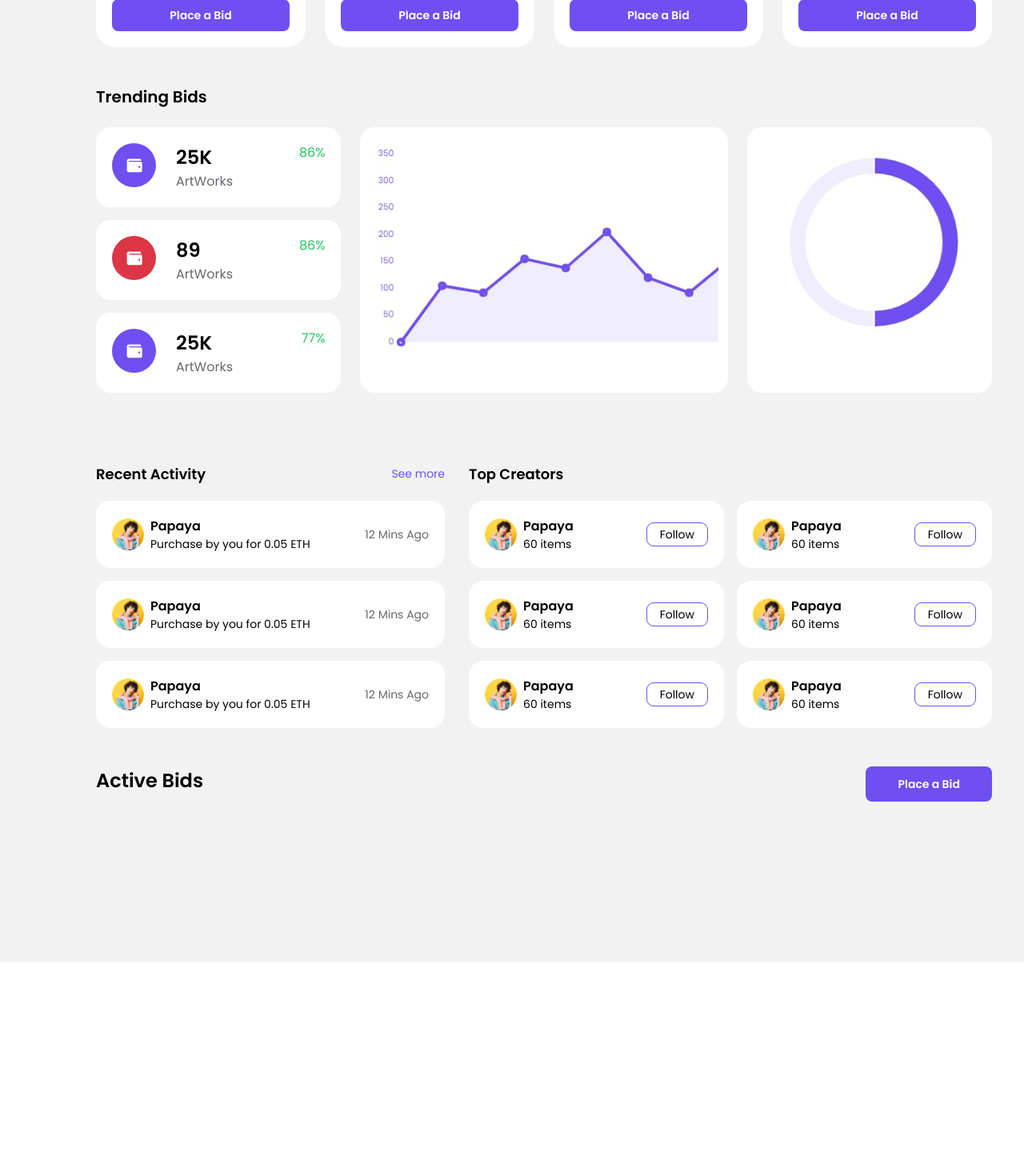
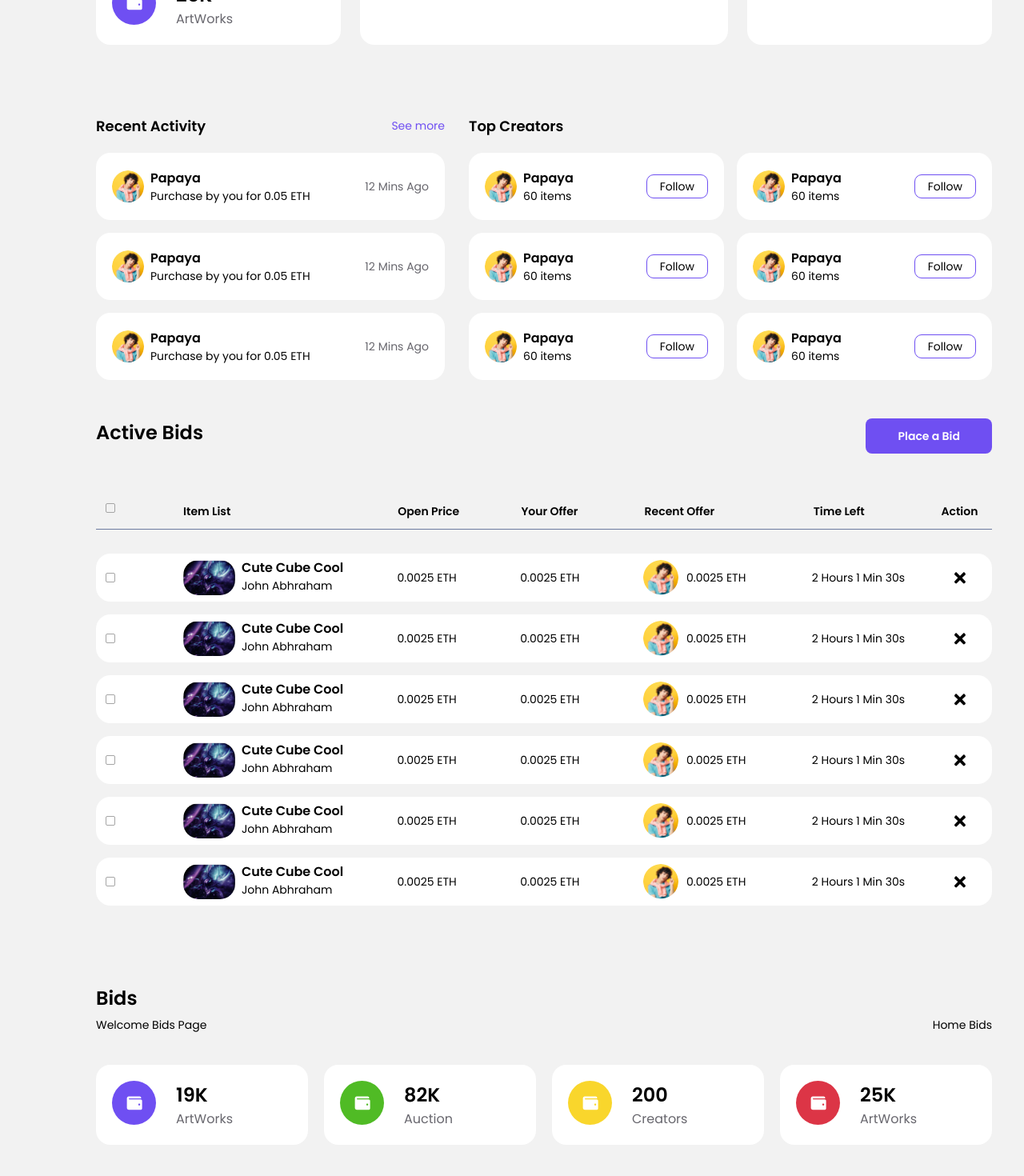
Before and after one commit to SajanThapa22/NFT-website, a React (Vite) app: page / in a window 1280 px wide. Shown: the part 1684-3154 px from the top of the page at 80% size. Before the commit the page ends 2886 px from the top, so only its background shows below. Built offline with nearby package versions, Linux system fonts and the light colour scheme.

Commit message:
bid cards and title

```diff
--- a/src/components/MetricsCard.tsx
+++ b/src/components/MetricsCard.tsx
@@ -4,7 +4,7 @@ interface Props {
   styles: string;
   amount: string;
   text: string;
-  percent: string;
+  percent?: string;
   children: ReactNode;
 }
 
--- /dev/null
+++ b/src/components/WelomeTitle.tsx
@@ -0,0 +1,20 @@
+interface Props {
+  pageTitle: string;
+  titleBelow: string;
+}
+
+const WelomeTitle = ({ pageTitle, titleBelow }: Props) => {
+  return (
+    <div className="capitalize text-txt-clr mb-10">
+      <p className="text-[24px] font-semibold mb-[5px] 2xl:mb-[10px]">
+        {pageTitle}
+      </p>
+      <div className="text-sm 2xl:text-[22px] w-full flex justify-between">
+        <p>{`Welcome ${titleBelow} Page`}</p>
+        <p>Home Bids</p>
+      </div>
+    </div>
+  );
+};
+
+export default WelomeTitle;
--- a/src/css/scrollbar.css
+++ b/src/css/scrollbar.css
@@ -2,6 +2,7 @@
   overflow-x: auto;
   overflow-y: auto;
   padding-bottom: 50px;
+  width: 100%;
 }
 
 #active-bids-list::-webkit-scrollbar {
--- a/src/index.css
+++ b/src/index.css
@@ -16,6 +16,7 @@
   --txt-clr: #000;
   --bg-comp: #ffffff;
   --bg-dd: #c6c6c6;
+  --hariyo: #50bb25;
 }
 
 /* @media (prefers-color-scheme: dark) {
--- a/src/sections/ActiveBids.tsx
+++ b/src/sections/ActiveBids.tsx
@@ -4,7 +4,7 @@ import "../css/scrollbar.css";
 
 const ActiveBids = () => {
   return (
-    <div className="flex flex-col gap-[50px] text-nowrap">
+    <div className="w-full flex flex-col gap-[50px] text-nowrap">
       <div className="flex justify-between overflow-hidden">
         <p className="font-semibold text-[24px] capitalize text-txt-clr">
           Active Bids
@@ -14,7 +14,7 @@ const ActiveBids = () => {
 
       <div id="active-bids-list">
         <div className="grid gap-[30px] min-w-[1120px]">
-          {/* <div className="grid grid-cols-[1fr,4fr,2fr,2fr,3fr,2fr,1fr] gap-10 justify-between border-b border-[#6C7AA0] py-3 px-3">
+          <div className="grid grid-cols-[1fr,4fr,2fr,2fr,3fr,2fr,1fr] gap-10 justify-between border-b border-[#6C7AA0] py-3 px-3">
             <div className="rounded-[2px] w-3 h-3 border border-[#A5A5A5]"></div>
 
             <div>
@@ -47,15 +47,15 @@ const ActiveBids = () => {
                 Action
               </p>
             </div>
-          </div> */}
+          </div>
 
           <div className="grid gap-4">
-            {/* <ActiveBidCard />
             <ActiveBidCard />
             <ActiveBidCard />
             <ActiveBidCard />
             <ActiveBidCard />
-            <ActiveBidCard /> */}
+            <ActiveBidCard />
+            <ActiveBidCard />
           </div>
         </div>
       </div>
--- /dev/null
+++ b/src/sections/Bids.tsx
@@ -0,0 +1,29 @@
+import MetricsCard from "../components/MetricsCard";
+import WelomeTitle from "../components/WelomeTitle";
+import Artwork from "../assets/svgs/Artwork.svg?react";
+
+const Bids = () => {
+  return (
+    <div>
+      <WelomeTitle pageTitle="Bids" titleBelow="Bids" />
+
+      <div className="grid grid-cols-1 md:grid-cols-2 lg:grid-cols-3 xl:grid-cols-4 gap-5">
+        <MetricsCard styles="bg-purp" text="ArtWorks" amount="19K">
+          <Artwork />
+        </MetricsCard>
+
+        <MetricsCard styles="bg-hariyo" text="Auction" amount="82K">
+          <Artwork />
+        </MetricsCard>
+        <MetricsCard styles="bg-[#F9D62C]" text="Creators" amount="200">
+          <Artwork />
+        </MetricsCard>
+        <MetricsCard styles="bg-[#DC3546]" text="ArtWorks" amount="25K">
+          <Artwork />
+        </MetricsCard>
+      </div>
+    </div>
+  );
+};
+
+export default Bids;
--- a/src/sections/MainSection.tsx
+++ b/src/sections/MainSection.tsx
@@ -6,6 +6,7 @@ import TrendingBids from "./TrendingBids";
 import TrendingMetrics from "./TrendingMetrics";
 import RAandTC from "../components/RAandTC";
 import ActiveBids from "./ActiveBids";
+import Bids from "./Bids";
 
 const MainSection = () => {
   const [width, setWidth] = useState(window.innerWidth);
@@ -20,6 +21,7 @@ const MainSection = () => {
       <TrendingMetrics />
       <RAandTC />
       <ActiveBids />
+      <Bids />
 
       <div className="h-6"></div>
     </div>
--- a/src/sections/TrendingBids.tsx
+++ b/src/sections/TrendingBids.tsx
@@ -24,10 +24,6 @@ const TrendingBids = () => {
         <BidCards />
         <BidCards />
         <BidCards />
-        <BidCards />
-        <BidCards />
-        <BidCards />
-        <BidCards />
       </div>
     </div>
   );
--- a/src/sections/TrendingMetrics.tsx
+++ b/src/sections/TrendingMetrics.tsx
@@ -23,7 +23,7 @@ const TrendingMetrics = () => {
           <MetricsCard
             styles="bg-[#DC3546]"
             text="ArtWorks"
-            amount="89"
+            amount="89K"
             percent="86%"
           >
             <Artwork />
--- a/tailwind.config.js
+++ b/tailwind.config.js
@@ -13,6 +13,7 @@ export default {
         laal: "var(--laal)",
         light: "var(--light)",
         "bg-dd": "var( --bg-dd)",
+        hariyo: "var(--hariyo)",
       },
       fontSize: {
         "f-16px": "var( --px-16)",
```
